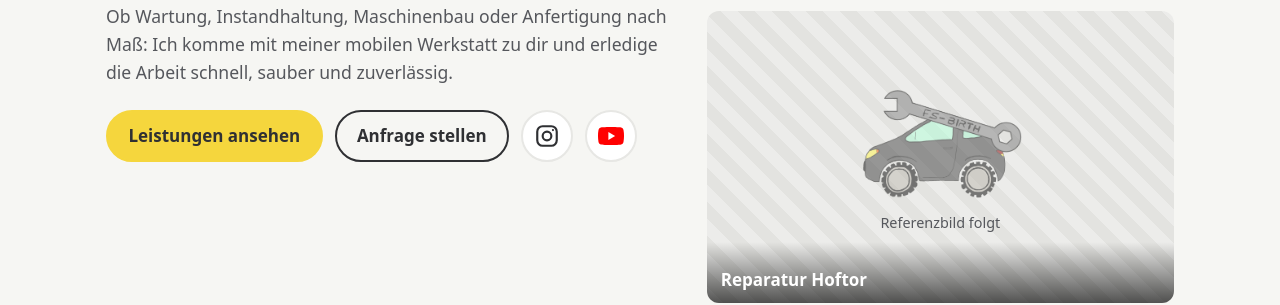
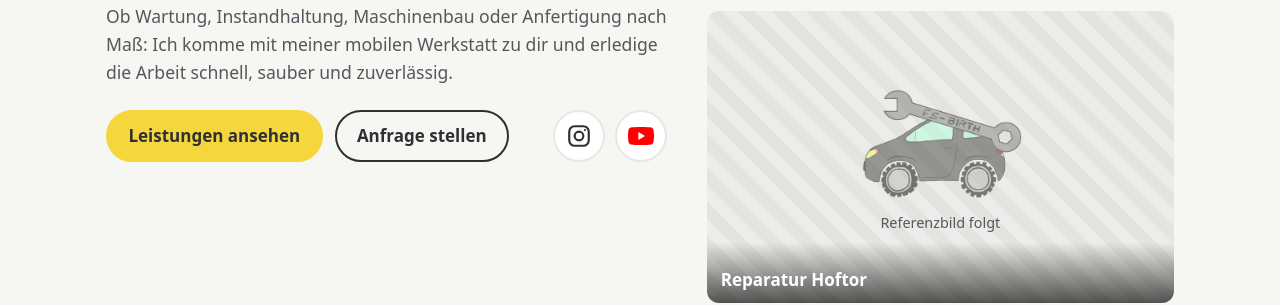
Before and after one commit to FS-Birth/fs-birth.de, a Jekyll site: the page built from index.html, in a window 1280 px wide. Shown: the part 413-718 px from the top of the page. Built offline with Jekyll 4.4.1, drawn with Linux system fonts in a browser that asks for light colours.

Commit message:
Startseite: Social-Icons rechtsbündig, brechen gemeinsam um
Co-Authored-By: Claude Opus 5.5 <noreply@anthropic.com>

```diff
--- a/assets/main.scss
+++ b/assets/main.scss
@@ -178,7 +178,8 @@ p { margin: 0 0 1em; }
 }
 .hero-text p { font-size: 1.1rem; color: var(--text-2); }
 .hero-buttons { display: flex; gap: 12px; flex-wrap: wrap; align-items: center; margin-top: 24px; }
-.hero-buttons .socials { display: contents; }
+.hero-cta { display: flex; gap: 12px; flex-wrap: wrap; }
+.hero-buttons .socials { margin-left: auto; flex-wrap: nowrap; } /* rechtsbündig, bricht nur gemeinsam um */
 .hero-buttons .social { width: 52px; height: 52px; justify-content: center; padding: 0; background: var(--card); }
 .hero-buttons .social svg { width: 26px; height: 26px; }
 .hero-refs { display: grid; gap: 16px; }
--- a/index.html
+++ b/index.html
@@ -15,8 +15,10 @@ title: Home
       meiner mobilen Werkstatt zu dir und erledige die Arbeit schnell, sauber und zuverlässig.
     </p>
     <div class="hero-buttons">
-      <a class="btn" href="{{ "/leistungen/" | relative_url }}">Leistungen ansehen</a>
-      <button class="btn btn--ghost" type="button" data-anfrage="Allgemeine Anfrage">Anfrage stellen</button>
+      <div class="hero-cta">
+        <a class="btn" href="{{ "/leistungen/" | relative_url }}">Leistungen ansehen</a>
+        <button class="btn btn--ghost" type="button" data-anfrage="Allgemeine Anfrage">Anfrage stellen</button>
+      </div>
       {%- include socials.html -%}
     </div>
   </div>
```
